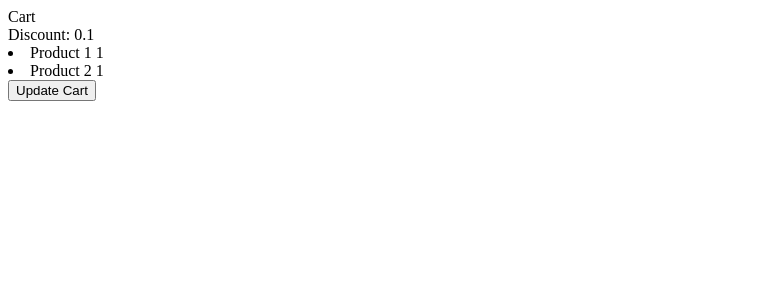
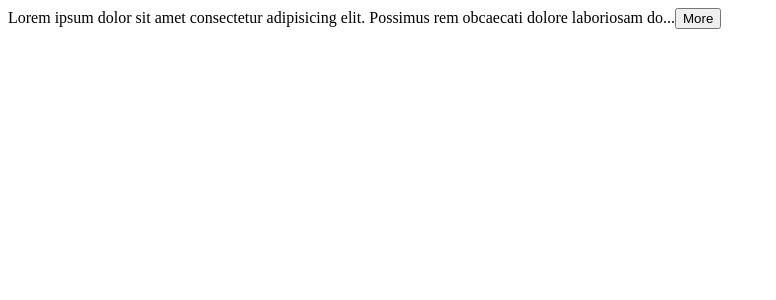
Before and after one commit to lhty24/react-mosh, a React (Vite) app: page / in a window 1280 px wide. Shown: the top 300 px of the page, without its empty margins (0-776 px from the left). Built offline with nearby package versions, Linux system fonts and the light colour scheme.

Commit message:
dev: exercise expandable text component - lec5.13

```diff
--- a/src/App.tsx
+++ b/src/App.tsx
@@ -1,33 +1,23 @@
 import { useState } from "react";
+import ExpandableText from "./components/ExpandableText";
 
 function App() {
-  const [cart, setCart] = useState({
-    discount: 0.1,
-    items: [
-      { id: 1, title: "Product 1", quantity: 1 },
-      { id: 2, title: "Product 2", quantity: 1 },
-    ],
-  });
-
-  const handleClick = () => {
-    setCart({
-      ...cart,
-      items: cart.items.map((item) =>
-        item.id === 1 ? { ...item, quantity: item.quantity + 1 } : item
-      ),
-    });
-  };
-
   return (
     <div>
-      Cart
-      <div>Discount: {cart.discount}</div>
-      {cart.items.map((item) => (
-        <li key={item.id}>
-          {item.title} {item.quantity}
-        </li>
-      ))}
-      <button onClick={handleClick}>Update Cart</button>
+      <ExpandableText>
+        Lorem ipsum dolor sit amet consectetur adipisicing elit. Possimus rem
+        obcaecati dolore laboriosam dolor necessitatibus consequatur est
+        perspiciatis maiores. Sequi ullam recusandae placeat necessitatibus
+        cupiditate odit, quisquam neque distinctio praesentium facilis dolores
+        voluptatem perferendis deserunt animi quia libero doloribus asperiores
+        expedita eligendi fugiat est ratione, excepturi voluptates. Accusamus
+        distinctio officia, exercitationem fugit inventore iste dolorem dolor
+        perspiciatis voluptas officiis facilis beatae ad labore tenetur sequi
+        esse iusto. Iste quasi non, veniam corporis nostrum pariatur nam
+        voluptatum. Ab culpa quas sapiente rem libero harum excepturi eveniet,
+        ratione deleniti facere in, quam minus unde est commodi similique odit,
+        adipisci quidem esse iusto.
+      </ExpandableText>
     </div>
   );
 }
--- /dev/null
+++ b/src/components/ExpandableText.tsx
@@ -0,0 +1,25 @@
+import React, { useState } from "react";
+
+interface Props {
+  children: string;
+  maxChars?: number;
+}
+
+const ExpandableText = ({ children, maxChars = 100 }: Props) => {
+  const [isExpanded, setIsExpanded] = useState(false);
+
+  if (children.length <= maxChars) return <p>{children}</p>;
+
+  const text = isExpanded ? children : children.substring(0, maxChars);
+
+  return (
+    <div>
+      {text}...
+      <button onClick={() => setIsExpanded(!isExpanded)}>
+        {isExpanded ? "Less" : "More"}
+      </button>
+    </div>
+  );
+};
+
+export default ExpandableText;
```
